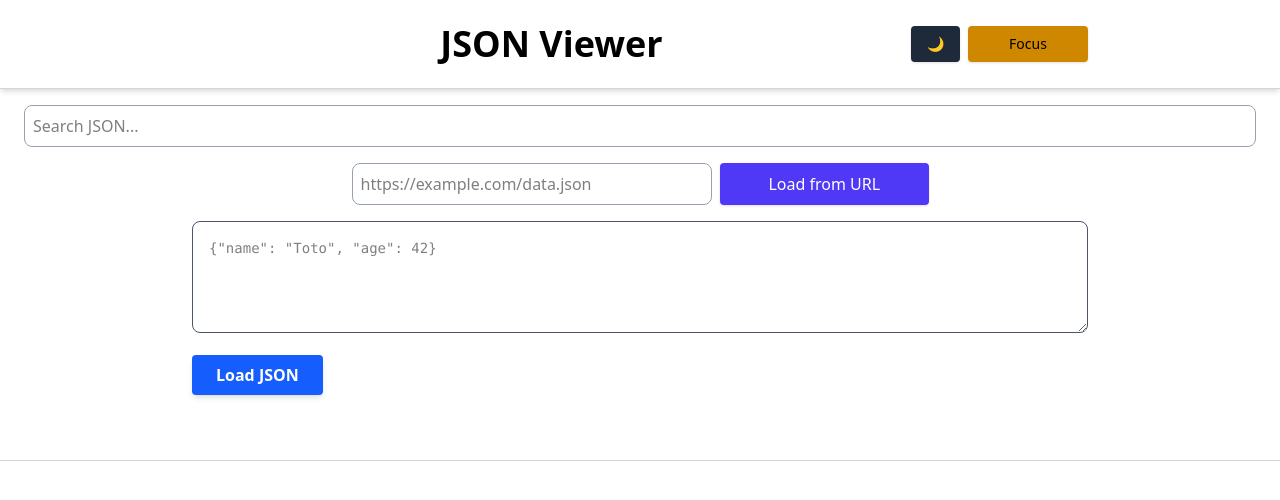
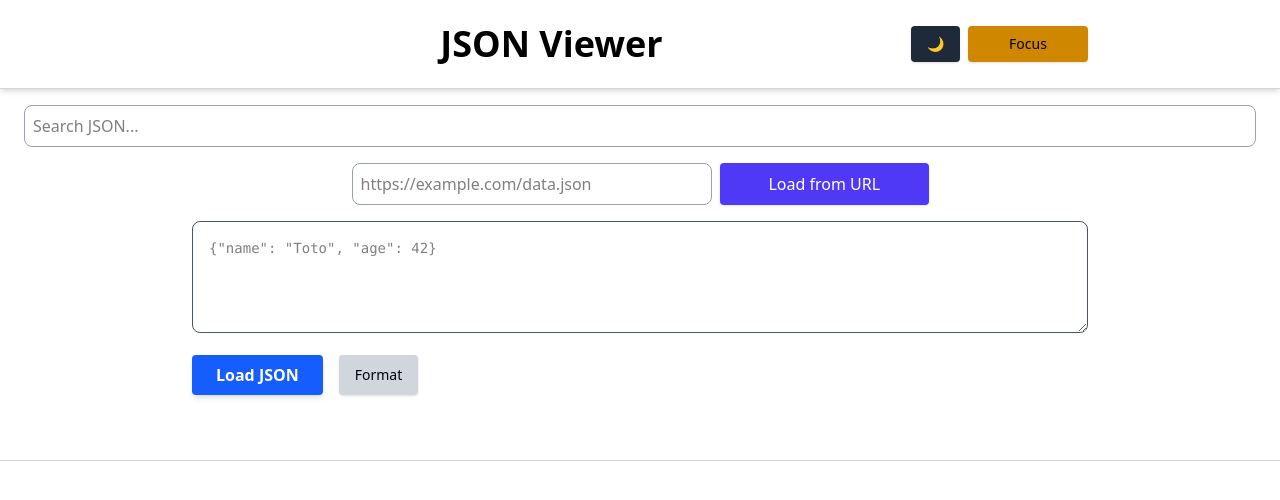
Before and after one commit to sullytobias/json-viewer, a React (Vite) app: page / in a window 1280 px wide. Shown: the top 500 px of the page. Built offline with nearby package versions, Linux system fonts and the light colour scheme.

Commit message:
Adding format json

```diff
--- a/src/App.tsx
+++ b/src/App.tsx
@@ -134,10 +134,11 @@ export default function App() {
                 placeholder='{"name": "Toto", "age": 42}'
                 className="w-full h-28 p-4 text-black dark:text-white bg-white dark:bg-gray-800 border border-gray-600 rounded-lg text-sm font-mono focus:outline-none focus:border-blue-500"
               />
+              <div className="flex gap-4 mt-4">
                 <button
                   onClick={handleLoad}
                   disabled={loading}
-                className={`mt-4 px-6 py-2 rounded font-semibold shadow-md transition-colors text-white ${
+                  className={`px-6 py-2 rounded font-semibold shadow-md transition-colors text-white ${
                     loading
                       ? "bg-blue-400 cursor-not-allowed"
                       : "bg-blue-600 hover:bg-blue-700"
@@ -171,6 +172,22 @@ export default function App() {
                     "Load JSON"
                   )}
                 </button>
+
+                <button
+                  onClick={() => {
+                    try {
+                      const parsed = JSON.parse(input);
+                      const formatted = JSON.stringify(parsed, null, 2);
+                      setInput(formatted);
+                    } catch {
+                      alert("❌ Cannot format: Invalid JSON");
+                    }
+                  }}
+                  className="px-4 bg-gray-300 dark:bg-gray-800 hover:bg-gray-400 dark:hover:bg-gray-700 rounded shadow text-sm text-black dark:text-white"
+                >
+                  Format
+                </button>
+              </div>
             </div>
           </motion.section>
         )}
--- a/src/utils/analyseJson.ts
+++ b/src/utils/analyseJson.ts
@@ -25,7 +25,7 @@ export function analyzeJson(data: JsonValue): JsonStats {
       objectCount++;
       for (const key in node) {
         totalKeys++;
-        traverse((node as any)[key], depth + 1);
+        traverse(node[key], depth + 1);
       }
     }
   }
```
Lines whose indentation alone changed are shown as unchanged.
